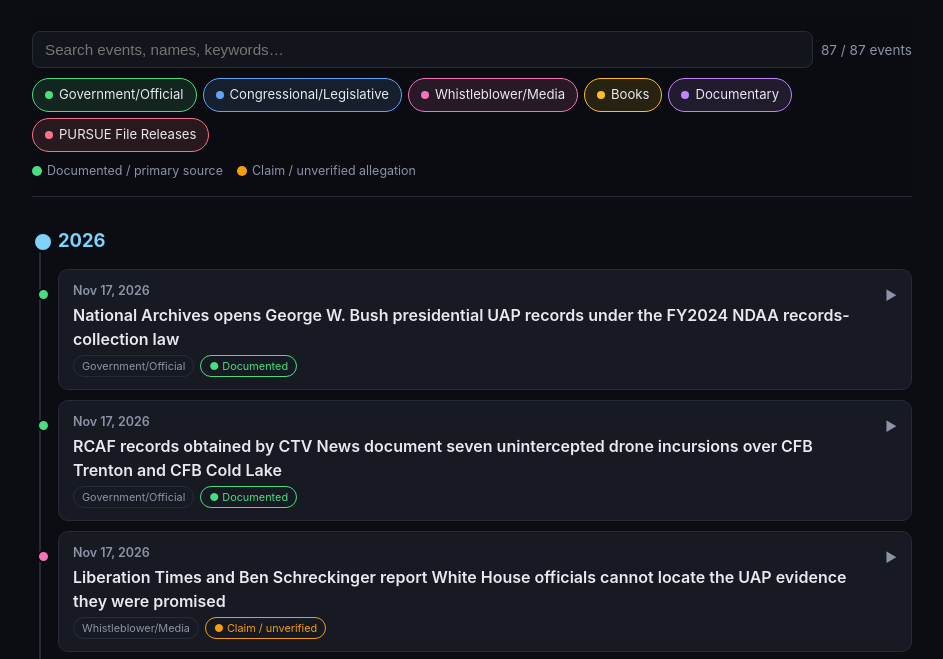
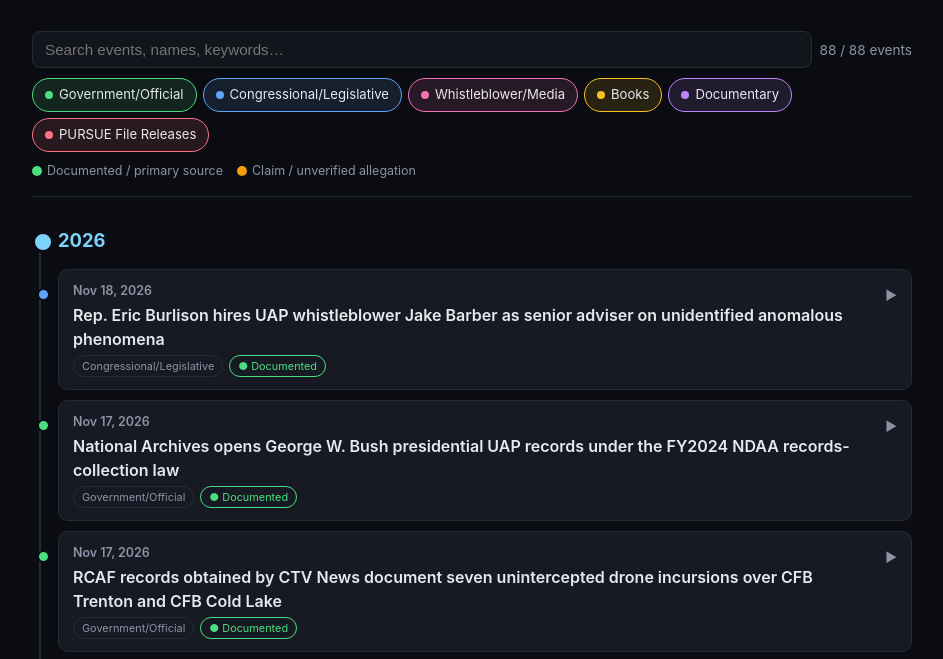
Before and after one commit to Spocktology/uapdisclosuretimeline, a plain HTML site: page index.html in a window 1280 px wide. Shown: the part 121-780 px from the top of the page, without its empty margins (168-1111 px from the left). Drawn offline with Linux system fonts and the light colour scheme.

Commit message:
Add Nov 18 2026: Burlison hires Jake Barber as UAP senior adviser

```diff
--- a/index.html
+++ b/index.html
@@ -521,7 +521,10 @@ const EVENTS = [
  sources:[["CTV News / CP24: counter-drone system failed at this Canadian military base","https://www.cp24.com/news/canada/2026/11/17/there-is-no-easy-solution-a-counter-drone-system-failed-at-this-canadian-military-base-reports-show/"],["DroneFront summary of the RCAF reports","https://dronefront.com/canada-air-base-drone-missed/"]]},
 {date:"2026-11-17", title:"Liberation Times and Ben Schreckinger report White House officials cannot locate the UAP evidence they were promised", cat:"media", status:"unverified",
  desc:"Reporting published November 17, 2026 by Liberation Times and by journalist Ben Schreckinger described a White House UAP portfolio stalled by the absence of shareable proof: senior executive-branch officials said to be looking for conclusive evidence have not found the smoking guns they were assured existed, leaving a gap between promised revelations and anything verified. The coverage identified Stephen Miller's elevation to chief of staff in early November as the central personnel change, noted that the administration has continued publishing records through PURSUE since the program's first release on May 8, 2026, and flagged that the House-passed UAP Disclosure Act language had not been attached to the Senate's version of the FY2027 defense bill. Analysts Bryce Zabel and Schreckinger argued that a passing presidential acknowledgment would not amount to disclosure absent specific examinable evidence. None of the alleged briefings or investigations has been officially confirmed.",
- sources:[["Liberation Times: Behind the White House's UFO Silence","https://www.liberationtimes.com/home/behind-the-white-houses-ufo-silence-alleged-briefings-investigations-and-an-uncertain-path-to-disclosure"],["UAPDrop: White House and Congress recalibrate strategies as UFO disclosure push enters new phase","https://www.uapdrop.com/l/view/6dTkPMcmIpc.html"]]}
+ sources:[["Liberation Times: Behind the White House's UFO Silence","https://www.liberationtimes.com/home/behind-the-white-houses-ufo-silence-alleged-briefings-investigations-and-an-uncertain-path-to-disclosure"],["UAPDrop: White House and Congress recalibrate strategies as UFO disclosure push enters new phase","https://www.uapdrop.com/l/view/6dTkPMcmIpc.html"]]},
+{date:"2026-11-18", title:"Rep. Eric Burlison hires UAP whistleblower Jake Barber as senior adviser on unidentified anomalous phenomena", cat:"leg", status:"verified",
+ desc:"Congressman Eric Burlison (MO-07) announced in an official press release that U.S. Air Force veteran and UAP whistleblower Jake Barber had joined his office as a senior adviser on unidentified anomalous phenomena, assisting with congressional investigations, witness engagement, and efforts to independently verify UAP-related evidence. Barber went public in January 2025 in an interview with Ross Coulthart describing firsthand involvement in UAP-recovery operations, including an egg-shaped object, and later co-founded Skywatcher, which claimed it could summon UAP but never published independently verified results. The hire places a crash-retrieval claimant inside a congressional office, the role David Grusch previously held, as Burlison's UAP Disclosure Act, which would create an independent records review board, heads into conference as part of the FY2027 National Defense Authorization Act.",
+ sources:[["Burlison House press release (Nov 18, 2026)","https://burlison.house.gov/media/press-releases/burlison-names-uap-whistleblower-jake-barber-senior-adviser"],["Milky Way News: UFO whistleblower Jake Barber joins Burlison's staff in Congress","https://milkywaynews.com/article/ufo-whistleblower-jake-barber-joins-burlison-congress"],["UAPDrop: Barber outlines evidence-first UAP strategy as senior adviser","https://www.uapdrop.com/l/view/DWfPFk81VLM.html"]]}
 ];
 
 // ---- render ----
```
